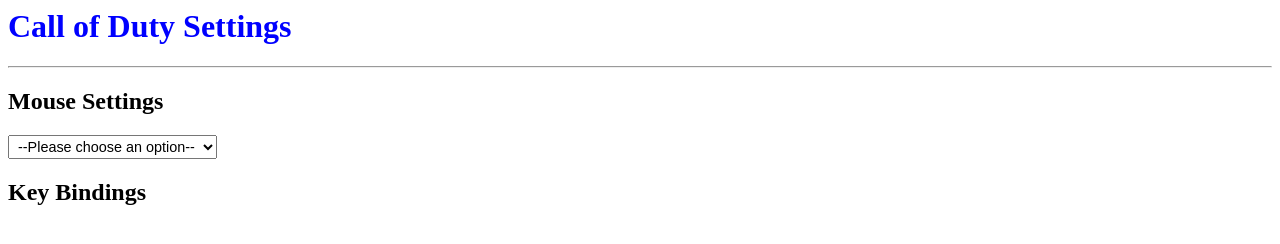
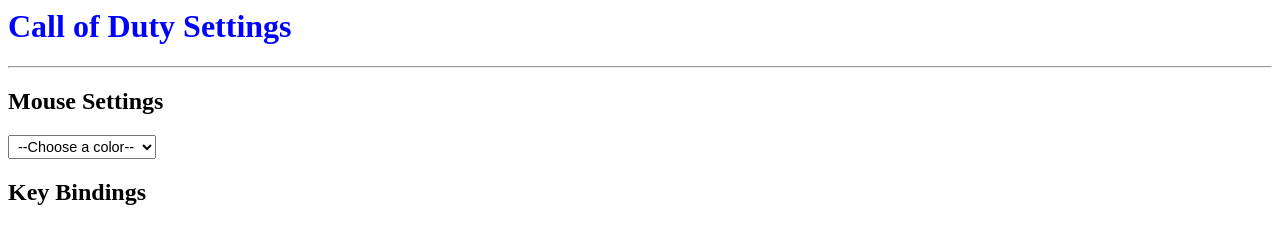
Before and after one commit to WreckingRicco/Project-Zero, a plain HTML site: page index.html in a window 1280 px wide. Drawn offline with Linux system fonts and the light colour scheme.

Commit message:
Changed drop down menu

```diff
--- a/index.html
+++ b/index.html
@@ -14,12 +14,13 @@
 
 
 <select name="settings" id="settings">
-  <option value="">--Please choose an option--</option>
-  <option value="dog">Dog</option>
-  <option value="cat">Cat</option>
-  <option value="hamster">Hamster</option>
-  <option value="parrot">Parrot</option>
-  <option value="spider">Spider</option>
+  <option value="">--Choose a color--</option>
+  <option value="Red">Red</option>
+  <option value="Blue">Blue
+  </option>
+  <option value="Green">Green</option>
+  <option value="Purple">Purple</option>
+  <option value="Blank>Blank</option>
   <option value="goldfish">Goldfish</option>
 </select>
 </div>
```
